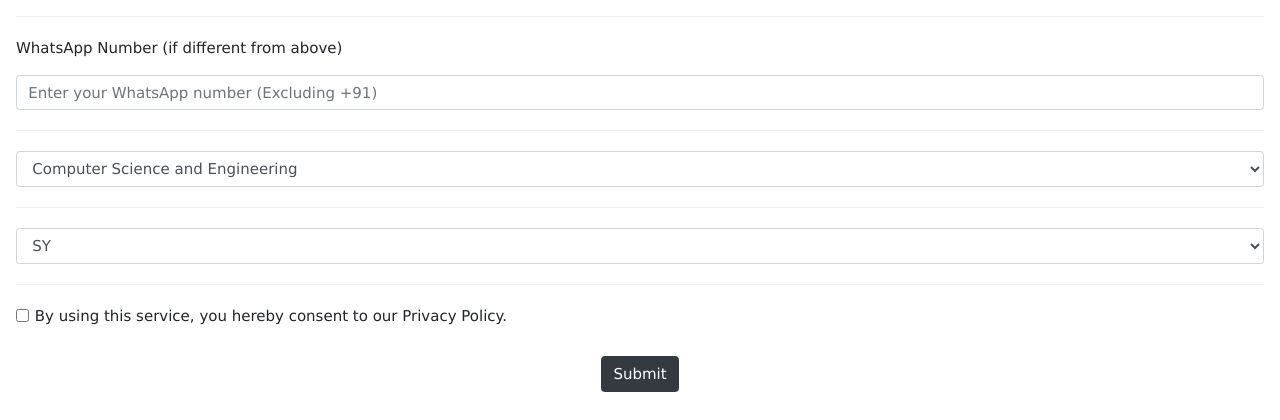
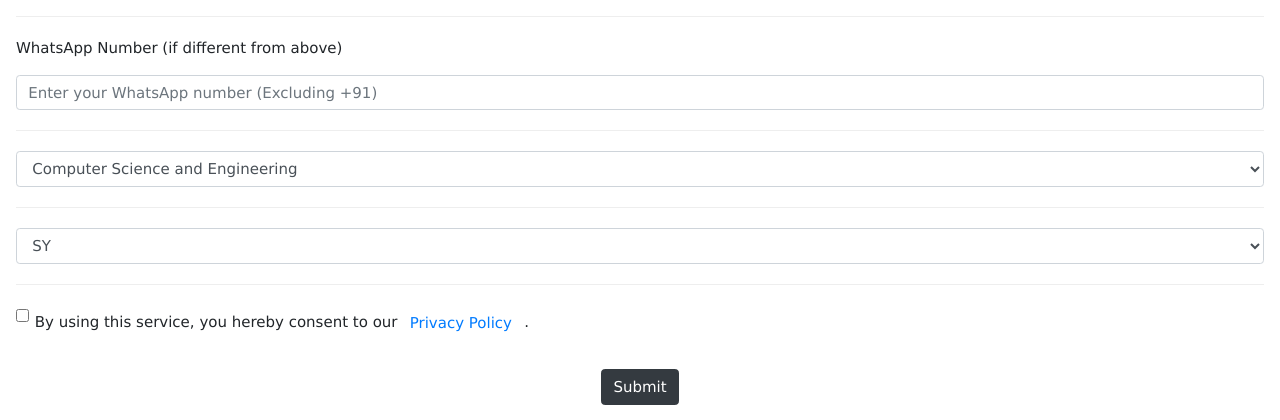
Before and after one commit to The-SCRIPT-Group/Hades, a Flask app: page /csi in a window 1280 px wide. Shown: the part 742-1162 px from the top of the page. Before the commit the page ends 1134 px from the top, so only its background shows below. Run offline with Flask 2, Linux system fonts and the light colour scheme; some libraries are stand-ins or nearby versions.

Commit message:
Should make link blue

```diff
--- a/tsg_registration/templates/csi.html
+++ b/tsg_registration/templates/csi.html
@@ -70,7 +70,7 @@
         </div>
         <div class="form-check">
             <input type="checkbox" required class="form-check-input" id="privpolicy">
-            <label class="form-check-label" for="exampleCheck1">By using this service, you hereby consent to our <a href="https://thescriptgroup.in/privacypolicy">Privacy Policy</a>.</label>
+            <label class="form-check-label" for="privpolicy">By using this service, you hereby consent to our<a href="https://thescriptgroup.in/privacypolicy" class="btn btn-link" role="button">Privacy Policy</a>.</label>
         </div>
         <input type="text" id="event" name="event" style="visibility: hidden" value="{{ event }}"
                contenteditable="false">
--- a/tsg_registration/templates/form.html
+++ b/tsg_registration/templates/form.html
@@ -91,7 +91,7 @@
         </div>
         <div class="form-check">
             <input type="checkbox" required class="form-check-input" id="privpolicy">
-            <label class="form-check-label" for="privpolicy">By using this service, you hereby consent to our <a href="https://thescriptgroup.in/privacypolicy">Privacy Policy</a>.</label>
+            <label class="form-check-label" for="privpolicy">By using this service, you hereby consent to our <a href="https://thescriptgroup.in/privacypolicy" class="btn btn-link" role="button">Privacy Policy</a>.</label>
         </div>
         <input type="text" id="event" name="event" style="visibility: hidden" value="{{ event }}"
                contenteditable="false">
```
